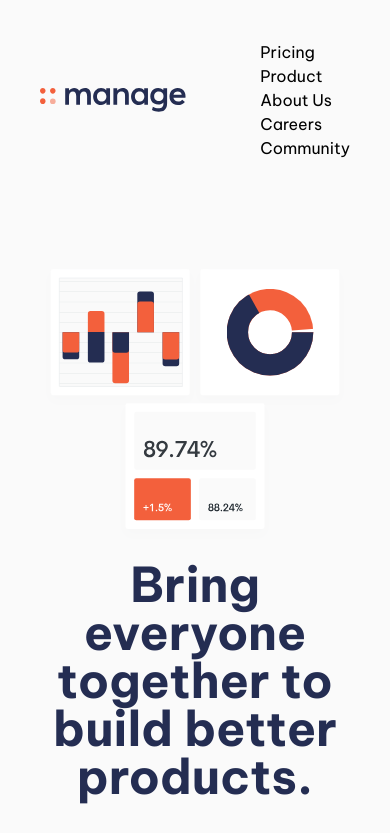
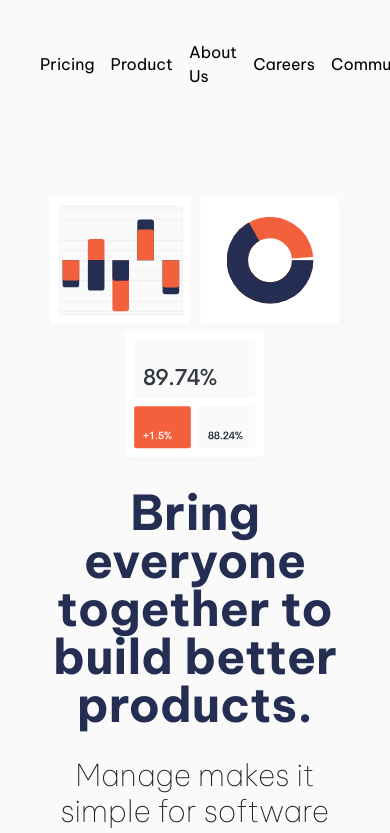
Before and after one commit to Najmaldin-ishag/manage-landing-page, a React (Vite) app: page / in a window 390 px wide. Shown: the top 833 px of the page. Built offline with nearby package versions, Linux system fonts and the light colour scheme.

Commit message:
update NavBar

```diff
--- a/src/Sections/NavBar.jsx
+++ b/src/Sections/NavBar.jsx
@@ -3,19 +3,19 @@
 import { NavLinks } from "../Constant";
 
 const NavBar = () => {
-  // const [isOpen, setIsOpen] = useState(false);
+  const [isOpen, setIsOpen] = useState(false);
 
-  // function toggleNavigation() {
-  //   if (isOpen) {
-  //     setIsOpen(false);
-  //   } else {
-  //     setIsOpen(true);
-  //   }
-  // }
-  // function handleClick() {
-  //   if (!isOpen) return;
-  //   setIsOpen(false);
-  // }
+  function toggleNavigation() {
+    if (isOpen) {
+      setIsOpen(false);
+    } else {
+      setIsOpen(true);
+    }
+  }
+  function handleClick() {
+    if (!isOpen) return;
+    setIsOpen(false);
+  }
   return (
     <header className="mt-[2.5rem]! section-padding container relative ">
       <nav className="flex justify-between items-center">
@@ -27,7 +27,7 @@
               className="logo cursor-pointer"
             />
           </a>
-          {/* {isOpen ? (
+          {isOpen ? (
             <button onClick={toggleNavigation}>
               <img src="/images/icon-close.svg" />
             </button>
@@ -39,17 +39,11 @@
                 alt="hamburger-icon"
               />
             </button>
-          )} */}
+          )}
         </div>
 
-        <div
-        // className={`${
-        //   isOpen
-        //     ? "flex flex-col min-w-[80vw]  px[5rem] py-[4rem] justify-center items-center bg-white shadow-xl absolute top-[12rem] left-1/2 -translate-x-1/2 -translate-y-1/2 "
-        //     : "lg:flex"
-        // }`}
-        >
-          <ul className="lg:flex lg:justify-between lg:items-center gap-4">
+        <div>
+          <ul className="flex justify-between items-center gap-4">
             {NavLinks.map((link) => (
               <li key={link.id}>
                 <a className="cursor-pointer max-sm:mb-50" href="#">
@@ -69,3 +63,9 @@
 };
 
 export default NavBar;
+
+// className={`${
+//   isOpen
+//     ? "flex flex-col min-w-[80vw]  px[5rem] py-[4rem] justify-center items-center bg-white shadow-xl absolute top-[12rem] left-1/2 -translate-x-1/2 -translate-y-1/2 "
+//     : "lg:flex"
+// }`}
```
